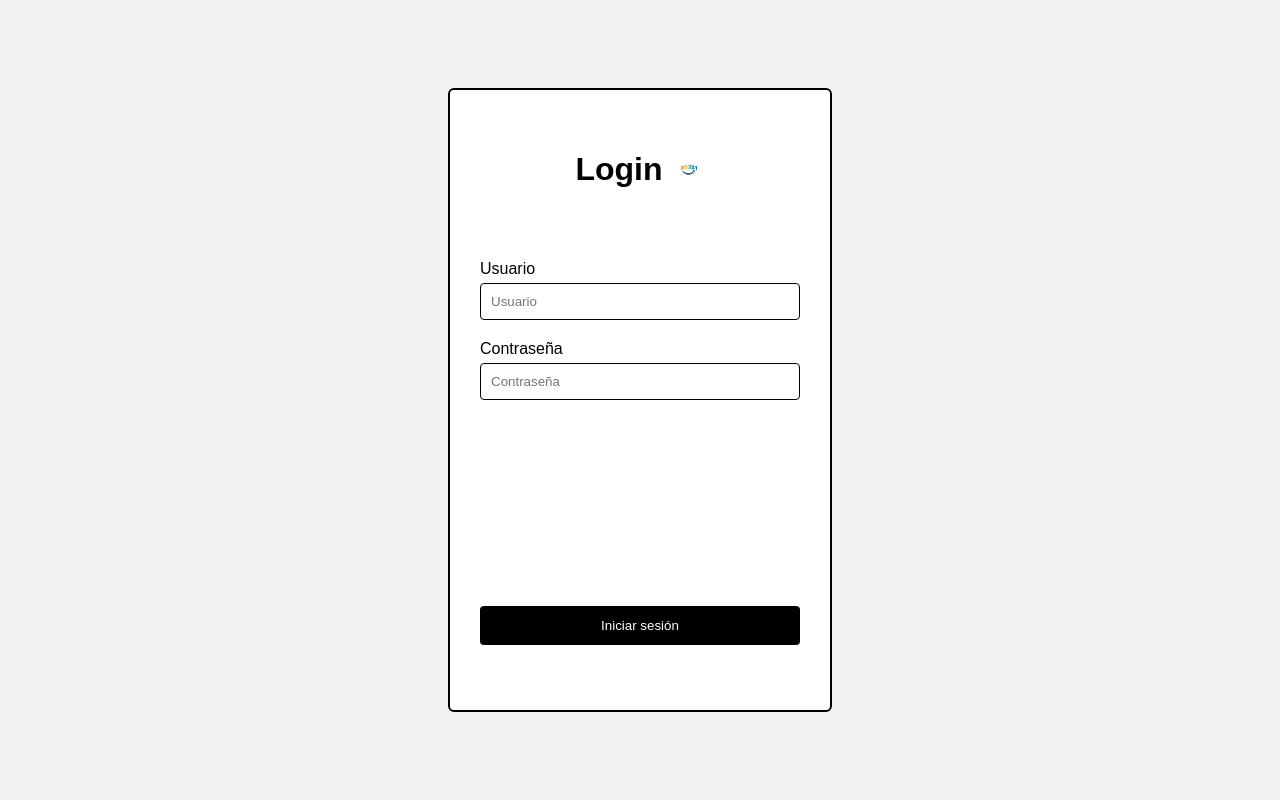
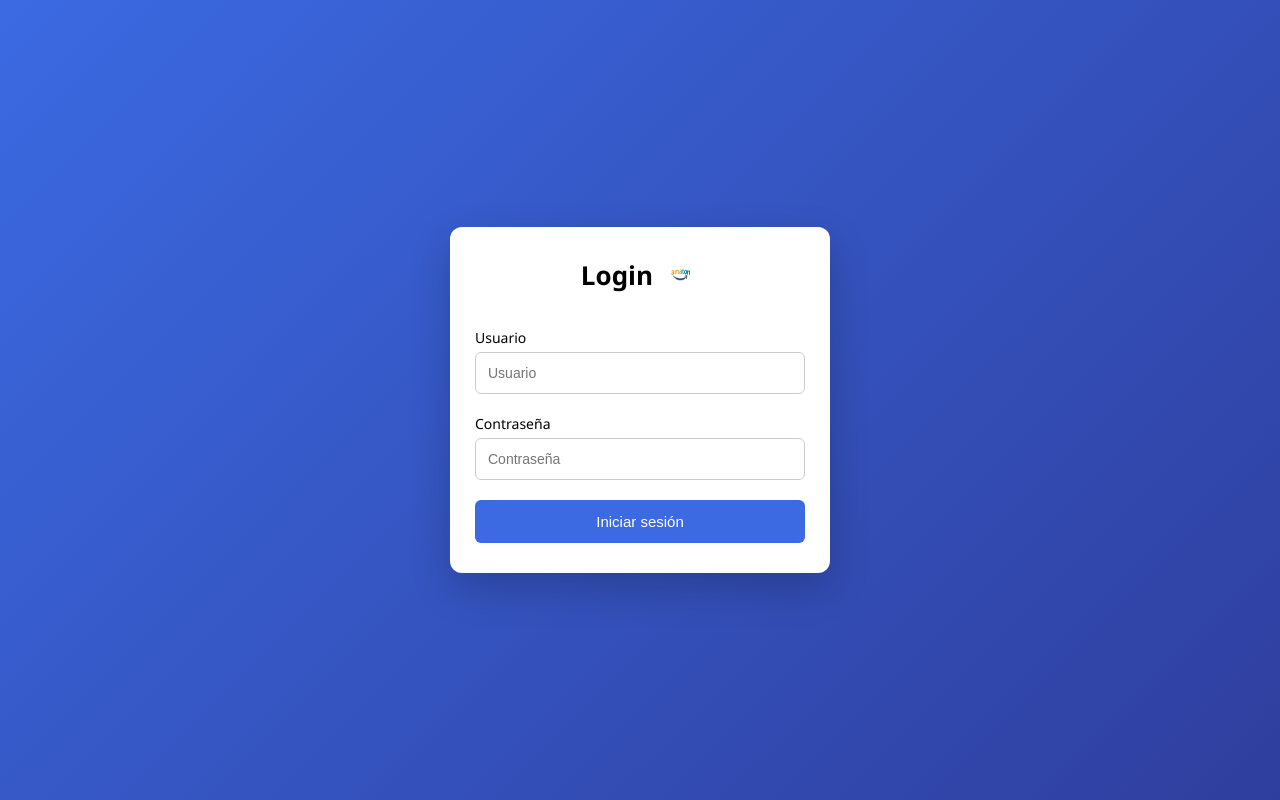
Before and after one commit to YhAbH/eshop, a plain HTML site: page login/login.html in a window 1280 px wide. Drawn offline with Linux system fonts and the light colour scheme.

Commit message:
first commit

```diff
--- a/login/login.html
+++ b/login/login.html
@@ -11,71 +11,111 @@
     <meta name="theme-color" content="#000000" />
 
     <style>
+      * {
+        box-sizing: border-box;
+      }
+
       body {
-        height: 100vh;
         margin: 0;
+        min-height: 100vh;
         display: flex;
         justify-content: center;
         align-items: center;
-        font-family: Arial, sans-serif;
-        background: #f2f2f2;
+        font-family: "Segoe UI", Tahoma, Geneva, Verdana, sans-serif;
+        background: linear-gradient(135deg, #3b6ae2, #2f3e9e);
+        padding: 15px;
       }
 
+      /* 📦 CAJA LOGIN */
       .login-box {
-        border: 2px solid #000;
-        padding: 30px;
-        width: 320px;
-        height: 70%;
+        width: 100%;
+        max-width: 380px;
         background: #fff;
-        border-radius: 6px;
+        border-radius: 12px;
+        padding: 30px 25px;
         display: flex;
         flex-direction: column;
+        box-shadow: 0 15px 40px rgba(0, 0, 0, 0.2);
       }
 
-      /* 🧩 Título + logo */
+      /* 🧩 HEADER */
       .header {
         display: flex;
         align-items: center;
         justify-content: center;
         gap: 10px;
-        margin-top: 10px;
+        margin-bottom: 35px;
+      }
+
+      .header h1 {
+        margin: 0;
+        font-size: 26px;
       }
 
       .header img {
-        width: 32px;
-        height: 32px;
+        width: 36px;
+        height: 36px;
       }
 
+      /* ✏️ CAMPOS */
       .content {
         display: flex;
         flex-direction: column;
-        margin-top: 50px;
-        flex: 1;
       }
 
       label {
+        font-size: 14px;
         margin-bottom: 5px;
       }
 
       input {
-        padding: 10px;
+        padding: 12px;
         margin-bottom: 20px;
-        border: 1px solid #000;
-        border-radius: 4px;
+        border: 1px solid #ccc;
+        border-radius: 6px;
+        font-size: 14px;
+        transition:
+          border 0.2s,
+          box-shadow 0.2s;
       }
 
+      input:focus {
+        outline: none;
+        border-color: #3b6ae2;
+        box-shadow: 0 0 5px rgba(59, 106, 226, 0.5);
+      }
+
+      /* 🔘 BOTÓN */
       button {
-        padding: 12px;
-        background: #000;
-        color: #fff;
+        padding: 13px;
+        background: #3b6ae2;
+        color: white;
         border: none;
-        border-radius: 4px;
+        border-radius: 6px;
+        font-size: 15px;
         cursor: pointer;
-        margin-bottom: 35px;
+        transition:
+          background 0.2s,
+          transform 0.1s;
       }
 
       button:hover {
-        background: #333;
+        background: #2a4db3;
+      }
+
+      button:active {
+        transform: scale(0.98);
+      }
+
+      /* 📱 Ajuste pantallas muy pequeñas */
+      @media (max-width: 350px) {
+        .login-box {
+          padding: 20px 15px;
+        }
+
+        .header h1 {
+          font-size: 20px;
+        }
       }
     </style>
   </head>
```
